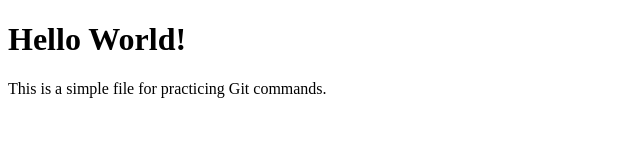
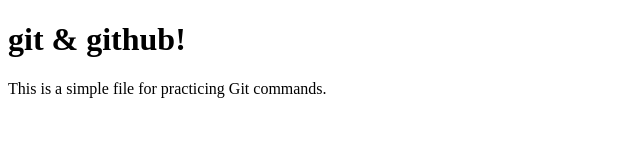
Before and after one commit to ibrahimibbu0747/my-project, a plain HTML site: page index.html in a window 1280 px wide. Shown: the whole page, without its empty margins (0-640 px from the left). Drawn offline with Linux system fonts and the light colour scheme.

Commit message:
chnages done

```diff
--- /dev/null
+++ b/app.js
@@ -0,0 +1 @@
+console.log("Java script")
--- a/index.html
+++ b/index.html
@@ -6,7 +6,7 @@
     <title>Git Practice</title>
 </head>
 <body>
-    <h1>Hello World!</h1>
+    <h1>git & github!</h1>
     <p>This is a simple file for practicing Git commands.</p>
 </body>
 </html>
```
